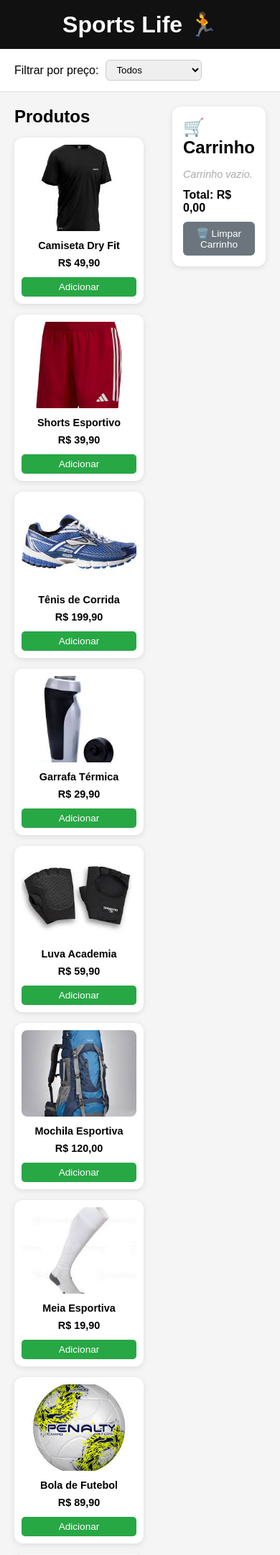
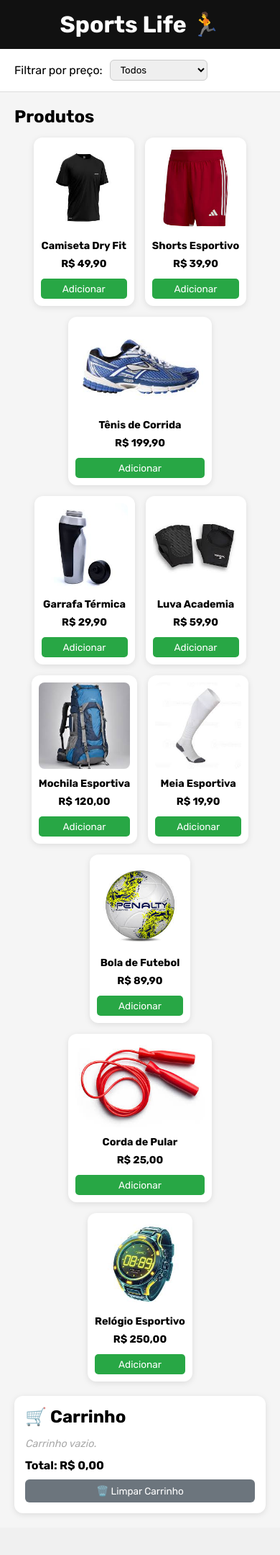
Before and after one commit to RodrigoFidencioJr/PROJETO_WEB, a PHP site: page / in a window 390 px wide. Shown: the top 2160 px of the page at 72% size. After the commit the page ends 2102 px from the top, so only its background shows below. Run offline with PHP 8.4, Linux system fonts and the light colour scheme.

Commit message:
feature: Mudança de Fonte
16/04/2026 - 11:02

```diff
--- a/CARRINHO_DE_COMPRAS/index.html
+++ b/CARRINHO_DE_COMPRAS/index.html
@@ -5,6 +5,9 @@
   <meta name="viewport" content="width=device-width, initial-scale=1.0">
   <title>Sports Life</title>
   <link rel="stylesheet" href="style.css">
+  <link rel="preconnect" href="https://fonts.googleapis.com">
+  <link rel="preconnect" href="https://fonts.gstatic.com" crossorigin>
+  <link href="https://fonts.googleapis.com/css2?family=Rubik:wght@300;400;500;700&display=swap" rel="stylesheet">
 </head>
 <body>
 
@@ -14,7 +17,6 @@
 
   <main>
 
-    <!-- Filtro de produtos -->
     <div id="filtro-container">
       <label for="filtro">Filtrar por preço:</label>
       <select id="filtro">
@@ -26,13 +28,11 @@
 
     <div id="layout">
 
-      <!-- Lista de produtos (esquerda) -->
       <section id="secao-produtos">
         <h2>Produtos</h2>
         <div id="produtos"></div>
       </section>
 
-      <!-- Carrinho (direita) -->
       <section id="secao-carrinho">
         <h2>🛒 Carrinho</h2>
         <div id="carrinho">
--- a/CARRINHO_DE_COMPRAS/style.css
+++ b/CARRINHO_DE_COMPRAS/style.css
@@ -1,16 +1,14 @@
-/* Reset geral: remove margens e padding padrão do navegador */
 * {
   margin: 0;
   padding: 0;
   box-sizing: border-box;
-  font-family: Arial, sans-serif;
+  font-family: 'Rubik', sans-serif;
 }
 
 body {
   background-color: #f5f5f5;
 }
 
-/* ===== HEADER ===== */
 header {
   background-color: #111;
   color: white;
@@ -18,7 +16,6 @@ header {
   text-align: center;
 }
 
-/* ===== FILTRO ===== */
 #filtro-container {
   padding: 15px 20px;
   background: white;
@@ -35,30 +32,26 @@ header {
   cursor: pointer;
 }
 
-/* ===== LAYOUT PRINCIPAL: produtos à esquerda, carrinho à direita ===== */
 #layout {
   display: flex;
   gap: 20px;
   padding: 20px;
 }
 
-/* ===== SEÇÃO DE PRODUTOS ===== */
 #secao-produtos {
-  flex: 3; /* ocupa 3 partes do espaço */
+  flex: 3;
 }
 
 #secao-produtos h2 {
   margin-bottom: 15px;
 }
 
-/* Grid de cards de produto */
 #produtos {
   display: flex;
   flex-wrap: wrap;
   gap: 15px;
 }
 
-/* ===== CARD DE PRODUTO ===== */
 .produto {
   background: white;
   width: 180px;
@@ -107,9 +100,8 @@ header {
   background-color: #218838;
 }
 
-/* ===== SEÇÃO DO CARRINHO ===== */
 #secao-carrinho {
-  flex: 1; /* ocupa 1 parte do espaço */
+  flex: 1;
   background: white;
   padding: 15px;
   border-radius: 12px;
@@ -121,7 +113,6 @@ header {
   margin-bottom: 15px;
 }
 
-/* ===== ITEM DO CARRINHO ===== */
 .item-carrinho {
   margin-bottom: 10px;
   border-bottom: 1px solid #eee;
@@ -149,21 +140,18 @@ header {
   background: #c82333;
 }
 
-/* ===== MENSAGEM CARRINHO VAZIO ===== */
 #carrinho-vazio {
   color: #aaa;
   font-style: italic;
   font-size: 0.9rem;
 }
 
-/* ===== TOTAL ===== */
 #total-container {
   font-weight: bold;
   margin-top: 12px;
   font-size: 1rem;
 }
 
-/* ===== BOTÃO LIMPAR ===== */
 #btn-limpar {
   margin-top: 10px;
   width: 100%;
@@ -179,3 +167,18 @@ header {
 #btn-limpar:hover {
   background: #5a6268;
 }
+
+@media (max-width: 768px) {
+  #layout {
+    flex-direction: column;
+  }
+
+  #produtos {
+    justify-content: center;
+  }
+
+  .produto {
+    width: 100%;
+    max-width: 300px;
+  }
+}
```
